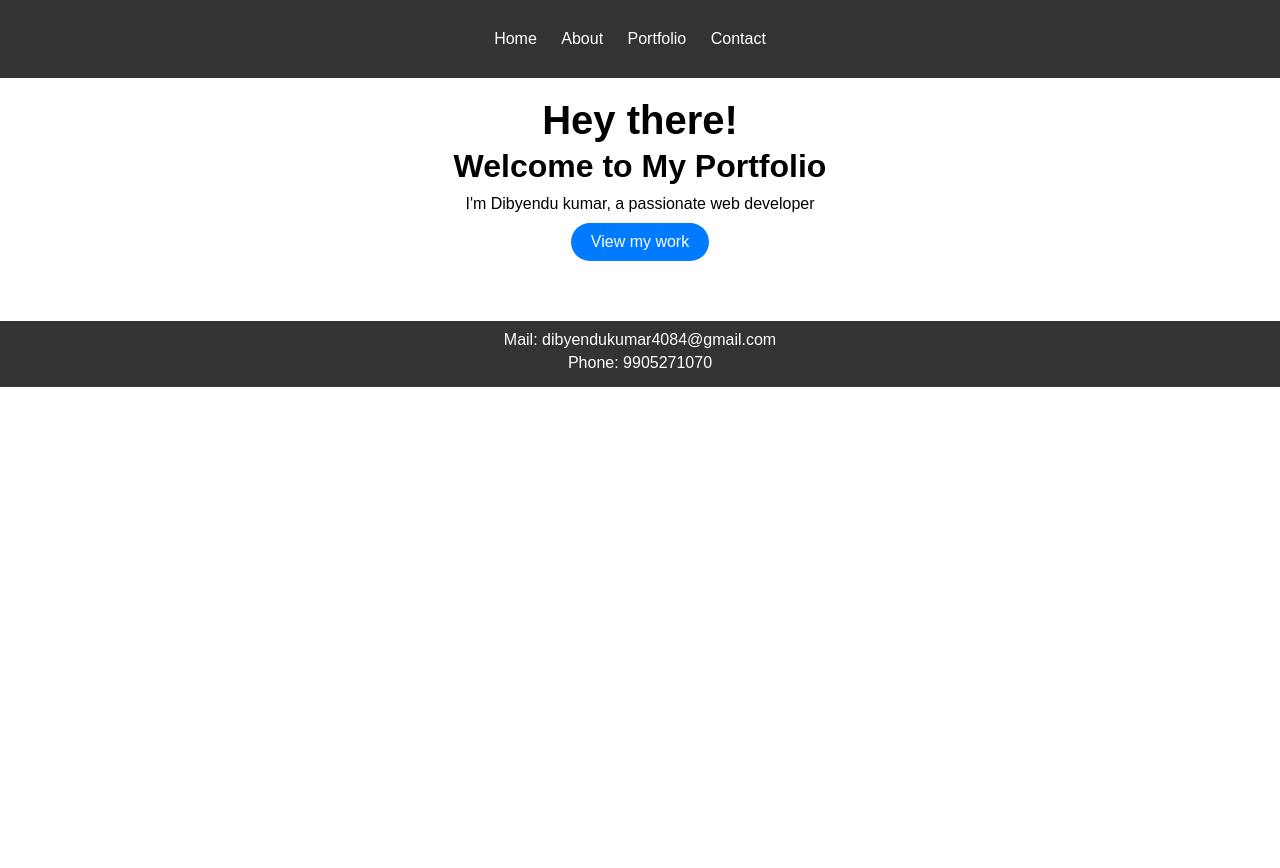
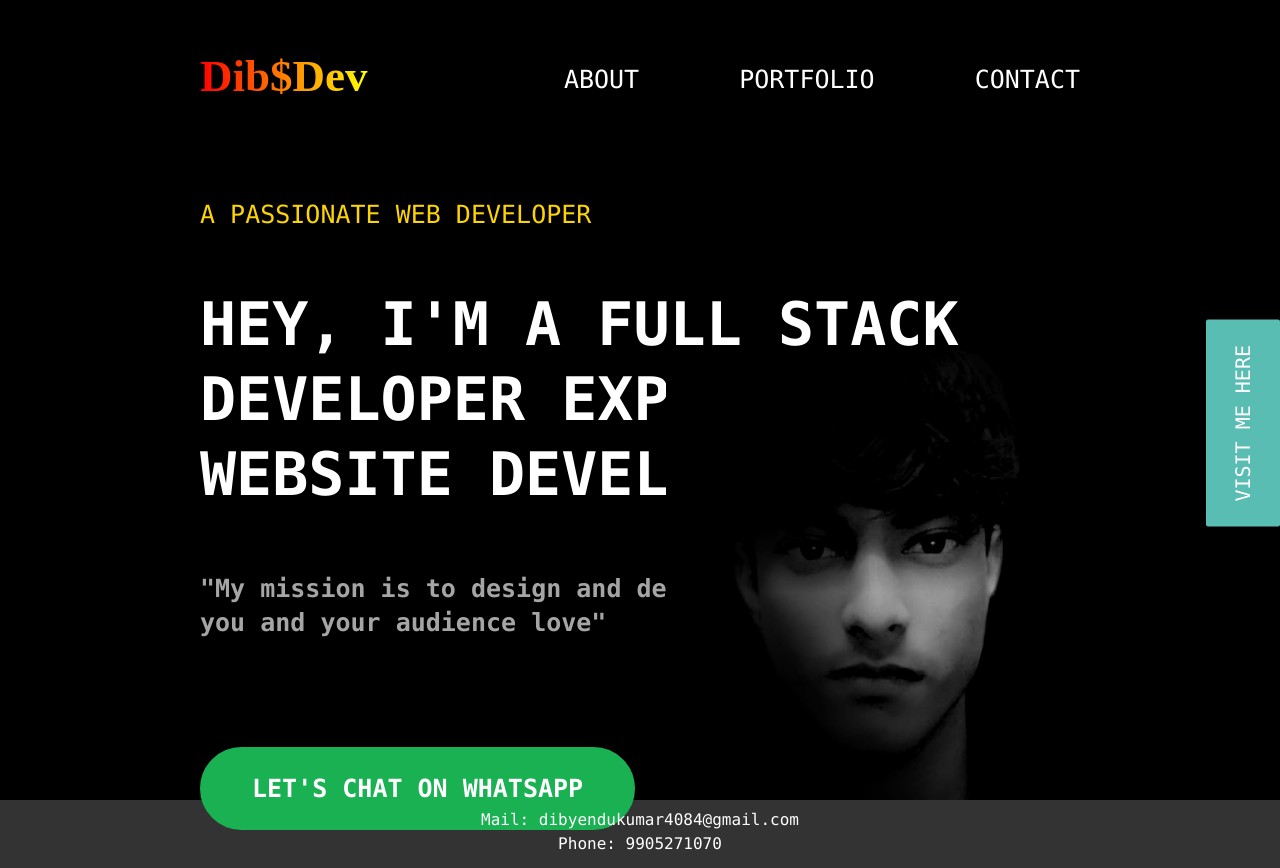
Before and after one commit to dib1991/personal_portfolio_website, a website: page index.html in a window 1280 px wide. Before the commit the page ends 800 px from the top, so only its background shows below. Drawn offline with Linux system fonts and the light colour scheme.

Commit message:
Updating landing page

```diff
--- a/index.html
+++ b/index.html
@@ -9,23 +9,53 @@
     <link rel="stylesheet" href="index_style.css">
 </head>
 <body>
+    <!-- Creating Header ---------------------------------------------- -->
     <header>
+
+        <!-- Creating Navigation bar -->
         <nav>
-            <ul>
-                <li><a href="index.html">Home</a></li>
-                <li><a href="about.html">About</a></li>
-                <li><a href="portfolio.html">Portfolio</a></li>
-                <li><a href="contact.html">Contact</a></li>
+            <ul class="menu-option-left">
+                <li><a href="index.html" >Dib$Dev</a></li>
+            </ul>
+            <ul class="menu-option-right">
+                <li><a href="about.html">ABOUT</a></li>
+                <li><a href="portfolio.html">PORTFOLIO</a></li>
+                <li><a href="contact.html">CONTACT</a></li>
             </ul>
         </nav>
+
+        <!-- Inserting image -->
+        <img src="ashu edit n crop.png" alt="picture" class="face-pic">
+
+        <!-- Inserting texts -->
+        <section class="intro">
+            <P>A PASSIONATE WEB DEVELOPER</P>
+
+            <P>
+                <h1>HEY, I'M A FULL STACK</h1>
+                <h1>DEVELOPER EXPERT IN </h1>
+                <h1>WEBSITE DEVELOPMENT</h1>
+            </P>
+
+            <p>
+                <h3>"My mission is to design and develop a website that </h3>
+                <h3>you and your audience love"</h3>
+            </p>
+
+            <!-- Creating links button for whatsapp and mail -->
+            <ul>
+                <li>
+                    <a href="https://wa.me/919905271070" class="chat-btn" target="_blank"><B>LET'S CHAT ON WHATSAPP</B></a>
+                    <a href="mailto: dibyendukumar4084@gmail.com" class="mail-btn">OR SEND ME A MAIL</a>
+                </li>
+            </ul>
+        </section>
+
+        <a href="social-media.html" class="visit-btn">VISIT ME HERE</a>
+
     </header>
+
     <main>
-        <section class="intro">
-            <h1>Hey there!</h1>
-            <h2>Welcome to My Portfolio</h2>
-            <P>I'm Dibyendu kumar, a passionate web developer</P>
-            <a href="portfolio.html" class="cta-btn">View my work</a>
-        </section>
     </main>
     <footer>
         <section class="contact-info">
--- a/index_style.css
+++ b/index_style.css
@@ -5,60 +5,170 @@
 }
 
 body {
-    font-family: Arial, Helvetica, sans-serif;
+    /* font-family: Arial, Helvetica, sans-serif; */
+    font-family: Consolas, Courier New, Monaco, Inconsolata, Fira Code, Source Code Pro, monospace;
+    margin: 0;
+    padding: 0;
 }
 
+/* Header css ------------------------------------------------ */
 header {
-    text-align: center;
-    background-color: #333;
+    height: 100vh;
+    background-color: #000000;
     color: white;
-    padding: 30px;
 }
 
-nav ul li {
-    display: inline;
-    margin-right: 20px;
+/* Navigation bar css */
+/* from here */
+nav {
+    position: absolute;
+    top: 20px;
+    width: 100%;
+    background-color: #000000;
+    color: white;
+    padding-top: 30px;
+    display:flex;
+    justify-content: space-between;
+}
+
+nav ul {
+    list-style: none;
+    margin: 0;
+    padding: 0;
+    display: flex;
 }
 
 nav ul li a {
-    color: #fff;
+    margin-left: 100px;
+    color: white;
     text-decoration: none;
 }
 
-main {
-    text-align: center;
-    padding: 20px;
+.menu-option-left {
+    font-size: 45px;
+    margin-left: 100px;
+    font-weight: bolder;
+    font-family: Marker Felt, Bradley Hand, Noteworthy, Segoe Script, Snell Roundhand, Papyrus, Futuristic, handwriting;
 }
 
+/* Applying gradient color to logo */
+.menu-option-left li a {
+    background: linear-gradient(to right,red,yellow);
+    -webkit-background-clip: text;
+    -webkit-text-fill-color: transparent;
+}
+
+.menu-option-left:hover {
+    font-size: 50px;
+    opacity: 0.6;
+}
+
+.menu-option-right {
+    padding-top: 15px;
+    font-size: 25px;
+    margin-right: 200px;
+}
+
+.menu-option-right li a:hover {
+    color: #a5a5a5;
+}
+/* to here */
+
+/* Face pic css */
+.face-pic {
+    position: absolute;
+    width: 48%;
+    height: auto;
+    bottom: 0;
+    right: 0;
+    padding-right: 200px;
+}
+
+/* Written part css */
+/* from here */
 .intro {
-    text-align: center;
-    margin-bottom: 40px;
+    text-align: left;
+    /* margin-top: 40px; */
+    padding-top: 200px;
+    margin-left: 200px;
+}
+
+.intro p {
+    color: #fcd405;
+    font-size: 25px;
+    margin-bottom: 60px ;
 }
 
 .intro h1 {
-    font-size: 2.5em;
+    font-size: 60PX;
     margin-bottom: 5px;
 }
 
-.intro h2 {
-    font-size: 2em;
-    margin-bottom: 10px;
+.intro h3 {
+    color: #a5a5a5;
+    padding-top: 5px;
+    font-size: 25px;
 }
 
-.cta-btn {
+/* to here */
+
+/* Button links */
+/* from here */
+.intro ul {
+    list-style: none;
+    margin: 0;
+    padding: 0;
+    display: flex;
+    font-size: 25px;
+}
+
+.chat-btn {
     display: inline-block;
-    background-color: #007bff;
+    background-color: #1ab152 ;
     color: #fff;
-    padding: 10px 20px;
+    padding: 25px 50px;
+    border: 2px solid #1ab152;
     border-radius: 100px;
-    margin-top: 10px;
+    margin-top: 50px;
     text-decoration: none;
     transition: background-color 0.3s;
 }
 
-.cta-btn:hover {
-    background-color: #00b34b;
+.visit-btn {
+    position: absolute;
+    right: 0;
+    top: 40%;
+    font-size: 20px;
+    writing-mode: vertical-rl;
+    transform: rotate(180deg);
+    background-color: #5abdb3 ;
+    color: #fff;
+    padding: 25px 25px;
+    /* border: 2px solid #36716b; */
+    border-radius: 2px;
+    text-decoration: none;
+    transition: background-color 0.3s;
 }
+
+.visit-btn:hover {
+    background-color: #36716b ;
+}
+
+.chat-btn:hover {
+    background-color: #000000;
+    border: 2px solid #ffffff;
+}
+
+.mail-btn {
+    margin-left: 50px;
+    color: white;
+    text-decoration: none;
+}
+
+.mail-btn:hover {
+    color: #a5a5a5;
+}
+/* to here */
 
 footer {
     background-color: #333;
```
Also changed, not shown: about.html (+26 -0 lines), about_style.css (deleted), ashu edit n crop.png (added).
